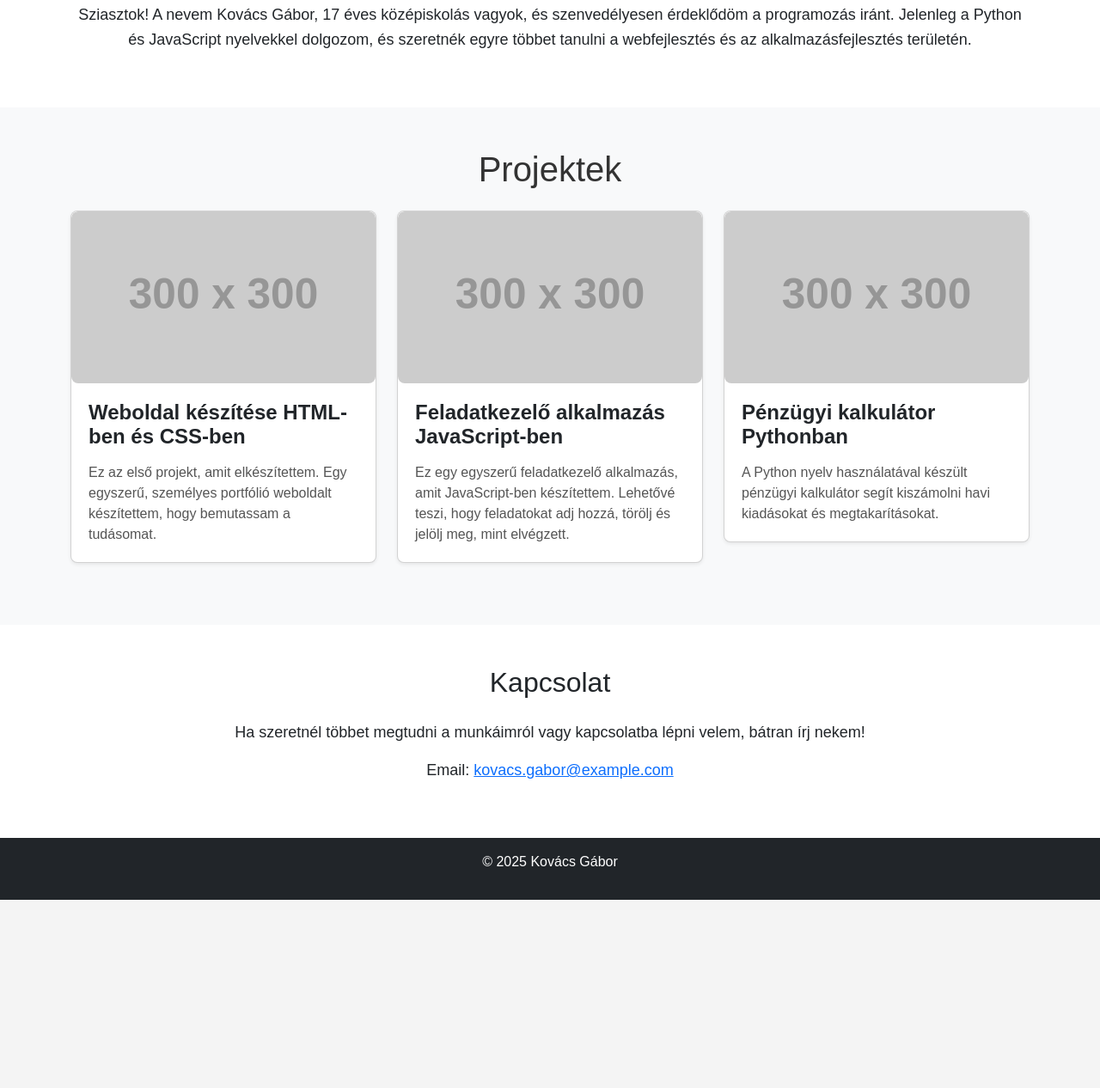
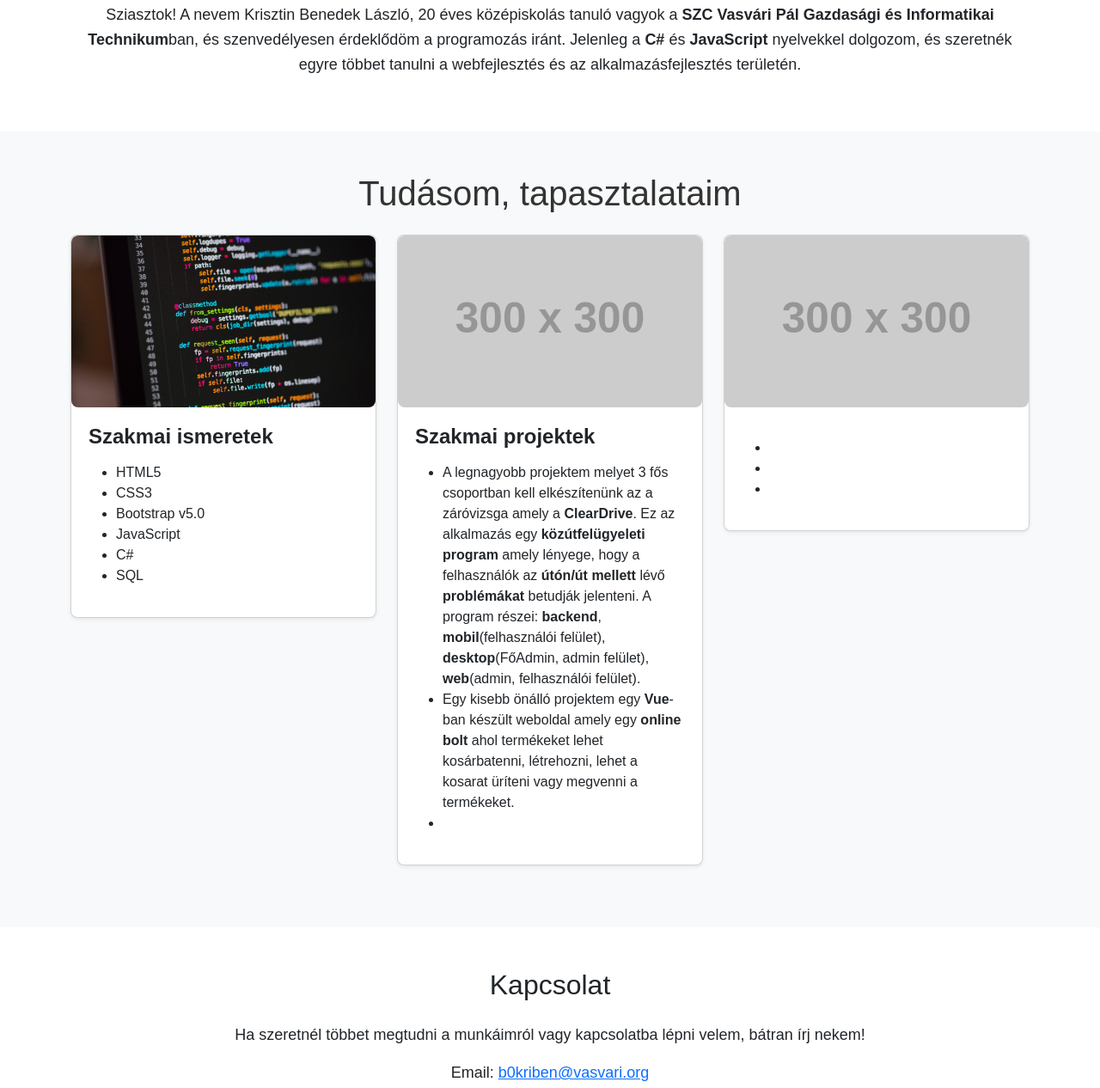
Before and after one commit to b0kriben/Portfolio, a plain HTML site: page Portfólió-KA/index.html in a window 1280 px wide. Shown: the part 417-1683 px from the top of the page at 86% size. Before the commit the page ends 1464 px from the top, so only its background shows below. Drawn offline with nearby package versions, Linux system fonts and the light colour scheme; placeholder pictures from the web are drawn by us.

Commit message:
Add files via upload

```diff
--- a/Portfólió-KA/index.html
+++ b/Portfólió-KA/index.html
@@ -11,7 +11,7 @@
     <header class="bg-primary text-white text-center py-5">
         <div class="container d-flex justify-content-center align-items-center" style="height: 100%;">
             <div class="mr-4">
-                <img src="profilkep.jpg" class="rounded-circle" alt="Profilkép" style="width: 150px; height: 150px; object-fit: cover;">
+                <img src="images/profilkep.jpg" class="rounded-circle" alt="Profilkép" style="width: 150px; height: 150px; object-fit: cover;">
             </div>
             <div class="containerHeader">
                 <div class="text-center">
@@ -20,8 +20,8 @@
                 </div>
                 <div class="text-start">
                     <h3>Elérhetőségek:</h3>
-                    <p>Telefonszám: </p>
-                    <p>Email: </p>
+                    <p>Telefonszám: +36-70/123-45-67</p>
+                    <p>Email: b0kriben@vasvari.org</p>
                 </div>
             </div>
         </div>
@@ -30,38 +30,53 @@
     <section class="about py-5">
         <div class="container">
             <h2 class="text-center mb-4">Rólam</h2>
-            <p>Sziasztok! A nevem Kovács Gábor, 17 éves középiskolás vagyok, és szenvedélyesen érdeklődöm a programozás iránt. Jelenleg a Python és JavaScript nyelvekkel dolgozom, és szeretnék egyre többet tanulni a webfejlesztés és az alkalmazásfejlesztés területén.</p>
+            <p>Sziasztok! A nevem Krisztin Benedek László, 20 éves középiskolás tanuló vagyok a <strong>SZC Vasvári Pál Gazdasági és Informatikai Technikum</strong>ban, és szenvedélyesen érdeklődöm a programozás iránt. Jelenleg a <strong>C#</strong> és <strong>JavaScript</strong> nyelvekkel dolgozom, és szeretnék egyre többet tanulni a webfejlesztés és az alkalmazásfejlesztés területén.</p>
         </div>
     </section>
 
-    <section class="projects bg-light py-5">
+    <section class="infos bg-light py-5">
         <div class="container">
-            <h2 class="text-center mb-4">Projektek</h2>
+            <h2 class="text-center mb-4">Tudásom, tapasztalataim</h2>
             <div class="row">
                 <div class="col-md-4 mb-4">
                     <div class="card shadow-sm">
-                        <img src="https://via.placeholder.com/300" class="card-img-top" alt="Projekt 1">
+                        <img src="images/programcode.jpg" class="card-img-top" alt="Info 1">
                         <div class="card-body">
-                            <h5 class="card-title">Weboldal készítése HTML-ben és CSS-ben</h5>
-                            <p class="card-text">Ez az első projekt, amit elkészítettem. Egy egyszerű, személyes portfólió weboldalt készítettem, hogy bemutassam a tudásomat.</p>
+                            <h5 class="card-title">Szakmai ismeretek</h5>
+                            <ul>
+                                <li>HTML5</li>
+                                <li>CSS3</li>
+                                <li>Bootstrap v5.0</li>
+                                <li>JavaScript</li>
+                                <li>C#</li>
+                                <li>SQL</li>
+                            </ul>
                         </div>
                     </div>
                 </div>
                 <div class="col-md-4 mb-4">
                     <div class="card shadow-sm">
-                        <img src="https://via.placeholder.com/300" class="card-img-top" alt="Projekt 2">
+                        <img src="https://via.placeholder.com/300" class="card-img-top" alt="Info 2">
                         <div class="card-body">
-                            <h5 class="card-title">Feladatkezelő alkalmazás JavaScript-ben</h5>
-                            <p class="card-text">Ez egy egyszerű feladatkezelő alkalmazás, amit JavaScript-ben készítettem. Lehetővé teszi, hogy feladatokat adj hozzá, törölj és jelölj meg, mint elvégzett.</p>
+                            <h5 class="card-title">Szakmai projektek</h5>
+                            <ul>
+                                <li>A legnagyobb projektem melyet 3 fős csoportban kell elkészítenünk az a záróvizsga amely a <strong>ClearDrive</strong>. Ez az alkalmazás egy <strong>közútfelügyeleti program</strong> amely lényege, hogy a felhasználók az <strong>útón/út mellett</strong> lévő <strong>problémákat</strong> betudják jelenteni. A program részei: <strong>backend</strong>, <strong>mobil</strong>(felhasználói felület), <strong>desktop</strong>(FőAdmin, admin felület), <strong>web</strong>(admin, felhasználói felület).</li>
+                                <li>Egy kisebb önálló projektem egy <strong>Vue</strong>-ban készült weboldal amely egy <strong>online bolt</strong> ahol termékeket lehet kosárbatenni, létrehozni, lehet a kosarat üríteni vagy megvenni a termékeket.</li>
+                                <li></li>
+                            </ul>
                         </div>
                     </div>
                 </div>
                 <div class="col-md-4 mb-4">
                     <div class="card shadow-sm">
-                        <img src="https://via.placeholder.com/300" class="card-img-top" alt="Projekt 3">
+                        <img src="https://via.placeholder.com/300" class="card-img-top" alt="Info 3">
                         <div class="card-body">
-                            <h5 class="card-title">Pénzügyi kalkulátor Pythonban</h5>
-                            <p class="card-text">A Python nyelv használatával készült pénzügyi kalkulátor segít kiszámolni havi kiadásokat és megtakarításokat.</p>
+                            <h5 class="card-title"></h5>
+                            <ul>
+                                <li></li>
+                                <li></li>
+                                <li></li>
+                            </ul>
                         </div>
                     </div>
                 </div>
@@ -73,92 +88,15 @@
         <div class="container">
             <h2 class="text-center mb-4">Kapcsolat</h2>
             <p class="text-center">Ha szeretnél többet megtudni a munkáimról vagy kapcsolatba lépni velem, bátran írj nekem!</p>
-            <p class="text-center">Email: <a href="mailto:kovacs.gabor@example.com">kovacs.gabor@example.com</a></p>
+            <p class="text-center">Email: <a href="mailto:b0kriben@vasvari.org">b0kriben@vasvari.org</a></p>
         </div>
     </section>
 
     <footer class="bg-dark text-white text-center py-3">
-        <p>&copy; 2025 Kovács Gábor</p>
+        <p>&copy; 2025 Krisztin Benedek László</p>
     </footer>
 
     <script src="https://cdn.jsdelivr.net/npm/@popperjs/core@2.11.6/dist/umd/popper.min.js" integrity="sha384-oBqDVmMz4fnFO9gybRrK0JzEw6n6b/vZ1g7q2bkhbqIS7P5dbOGI6z5J3m2pK9Vg" crossorigin="anonymous"></script>
     <script src="https://cdn.jsdelivr.net/npm/bootstrap@5.3.0-alpha1/dist/js/bootstrap.min.js" integrity="sha384-pzjw8f+ua7Kw1TIq0XzBP3X0QphAlpKiJ6d+2z6D1J/b7a3IlXoT4qq3ZP5msvF0" crossorigin="anonymous"></script>
 </body>
 </html>
-
-
-<!--<!DOCTYPE html>
-<html lang="hu">
-<head>
-    <meta charset="UTF-8">
-    <meta name="viewport" content="width=device-width, initial-scale=1.0">
-    <title>Programozói Portfólió</title>
-    <link rel="stylesheet" href="https://cdn.jsdelivr.net/npm/bootstrap@5.3.0/dist/css/bootstrap.min.css" />
-    <link rel="stylesheet" href="portfolio.css">
-</head>
-<body>
-    <header class="bg-success text-white text-center py-5">
-        <div class="container">
-            <h1 class="display-4">Programozói Portfólió</h1>
-            <p class="lead">Üdvözöllek a portfóliómban! Itt bemutatom a programozás iránti szenvedélyemet.</p>
-        </div>
-    </header>
-
-    <section class="about py-5">
-        <div class="container">
-            <h2 class="text-center mb-4">Rólam</h2>
-            <p>Sziasztok! A nevem Kovács Gábor, 17 éves középiskolás vagyok, és szenvedélyesen érdeklődöm a programozás iránt. Jelenleg a Python és JavaScript nyelvekkel dolgozom, és szeretnék egyre többet tanulni a webfejlesztés és az alkalmazásfejlesztés területén.</p>
-        </div>
-    </section>
-
-    <section class="projects bg-light py-5">
-        <div class="container">
-            <h2 class="text-center mb-4">Projektek</h2>
-            <div class="row">
-                <div class="col-md-4 mb-4">
-                    <div class="card">
-                        <img src="https://via.placeholder.com/300" class="card-img-top" alt="Projekt 1">
-                        <div class="card-body">
-                            <h5 class="card-title">Weboldal készítése HTML-ben és CSS-ben</h5>
-                            <p class="card-text">Ez az első projekt, amit elkészítettem. Egy egyszerű, személyes portfólió weboldalt készítettem, hogy bemutassam a tudásomat.</p>
-                        </div>
-                    </div>
-                </div>
-                <div class="col-md-4 mb-4">
-                    <div class="card">
-                        <img src="https://via.placeholder.com/300" class="card-img-top" alt="Projekt 2">
-                        <div class="card-body">
-                            <h5 class="card-title">Feladatkezelő alkalmazás JavaScript-ben</h5>
-                            <p class="card-text">Ez egy egyszerű feladatkezelő alkalmazás, amit JavaScript-ben készítettem. Lehetővé teszi, hogy feladatokat adj hozzá, törölj és jelölj meg, mint elvégzett.</p>
-                        </div>
-                    </div>
-                </div>
-                <div class="col-md-4 mb-4">
-                    <div class="card">
-                        <img src="https://via.placeholder.com/300" class="card-img-top" alt="Projekt 3">
-                        <div class="card-body">
-                            <h5 class="card-title">Pénzügyi kalkulátor Pythonban</h5>
-                            <p class="card-text">A Python nyelv használatával készült pénzügyi kalkulátor segít kiszámolni havi kiadásokat és megtakarításokat.</p>
-                        </div>
-                    </div>
-                </div>
-            </div>
-        </div>
-    </section>
-
-    <section class="contact py-5">
-        <div class="container">
-            <h2 class="text-center mb-4">Kapcsolat</h2>
-            <p class="text-center">Ha szeretnél többet megtudni a munkáimról vagy kapcsolatba lépni velem, bátran írj nekem!</p>
-            <p class="text-center">Email: <a href="mailto:kovacs.gabor@example.com">kovacs.gabor@example.com</a></p>
-        </div>
-    </section>
-
-    <footer class="bg-dark text-white text-center py-3">
-        <p>&copy; 2025 Kovács Gábor</p>
-    </footer>
-
-    <script src="https://cdn.jsdelivr.net/npm/@popperjs/core@2.11.6/dist/umd/popper.min.js" integrity="sha384-oBqDVmMz4fnFO9gybRrK0JzEw6n6b/vZ1g7q2bkhbqIS7P5dbOGI6z5J3m2pK9Vg" crossorigin="anonymous"></script>
-    <script src="https://cdn.jsdelivr.net/npm/bootstrap@5.3.0-alpha1/dist/js/bootstrap.min.js" integrity="sha384-pzjw8f+ua7Kw1TIq0XzBP3X0QphAlpKiJ6d+2z6D1J/b7a3IlXoT4qq3ZP5msvF0" crossorigin="anonymous"></script>
-</body>
-</html>-->
--- a/Portfólió-KA/style.css
+++ b/Portfólió-KA/style.css
@@ -42,13 +42,13 @@ header p {
     text-align: center;
 }
 
-/* Projektek szekció */
-.projects {
+/* Információk szekció */
+.infos {
     background-color: #f9f9f9;
     padding: 60px 0;
 }
 
-.projects h2 {
+.infos h2 {
     font-size: 2.5rem;
     margin-bottom: 40px;
     color: #333;
@@ -121,20 +121,3 @@ footer {
         padding: 15px;
     }
 }
-
-
-/*body {
-    font-family: Arial, sans-serif;
-    line-height: 1.6;
-    background-color: #f4f4f4;
-}
-
-header {
-    background-color: #4CAF50;
-    color: white;
-}
-
-footer {
-    background-color: #333;
-    color: white;
-}*/
```
Also changed, not shown: Portfólió-KA/images/profilkep.jpg (added), Portfólió-KA/images/programcode.jpg (added).
